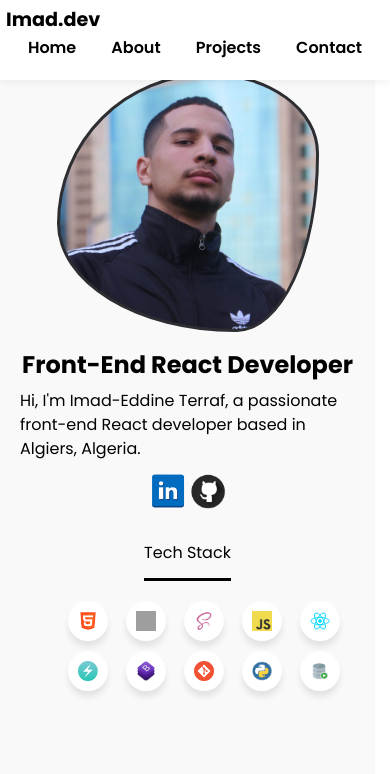
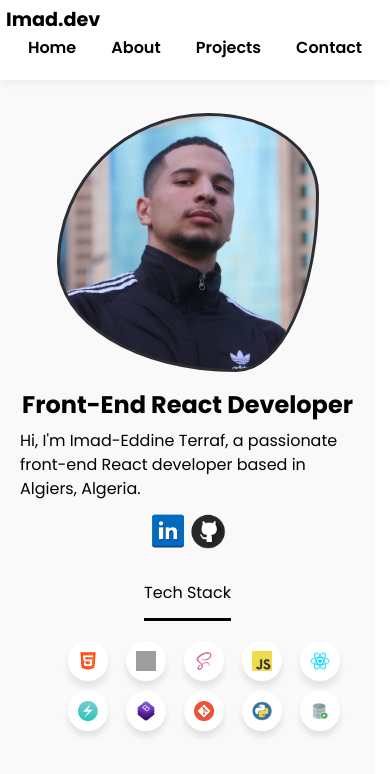
Before and after one commit to Imad-t/portfolio, a React (Vite) app: page / in a window 390 px wide. Shown: the top 774 px of the page. Built offline with nearby package versions, Linux system fonts and the light colour scheme; grey boxes are pictures that could not be loaded; the HTML template or start-up script is replaced by a standard one.

Commit message:
finished mobile media queries(2)

```diff
--- a/src/styles/Home.module.scss
+++ b/src/styles/Home.module.scss
@@ -138,11 +138,11 @@
 @media screen and (max-width: 480px) {
   .home {
     .myImage {
-      margin:   -80px 0 0 0;
+      margin:  0;
       height: 8rem;
       width: 16rem;
-      @media screen and (max-height:800px){
-        margin: 90px 0 0 0;
+      @media screen and (max-height: 800px) {
+        margin-top: 90px;
       }
     }
     .info{
```
